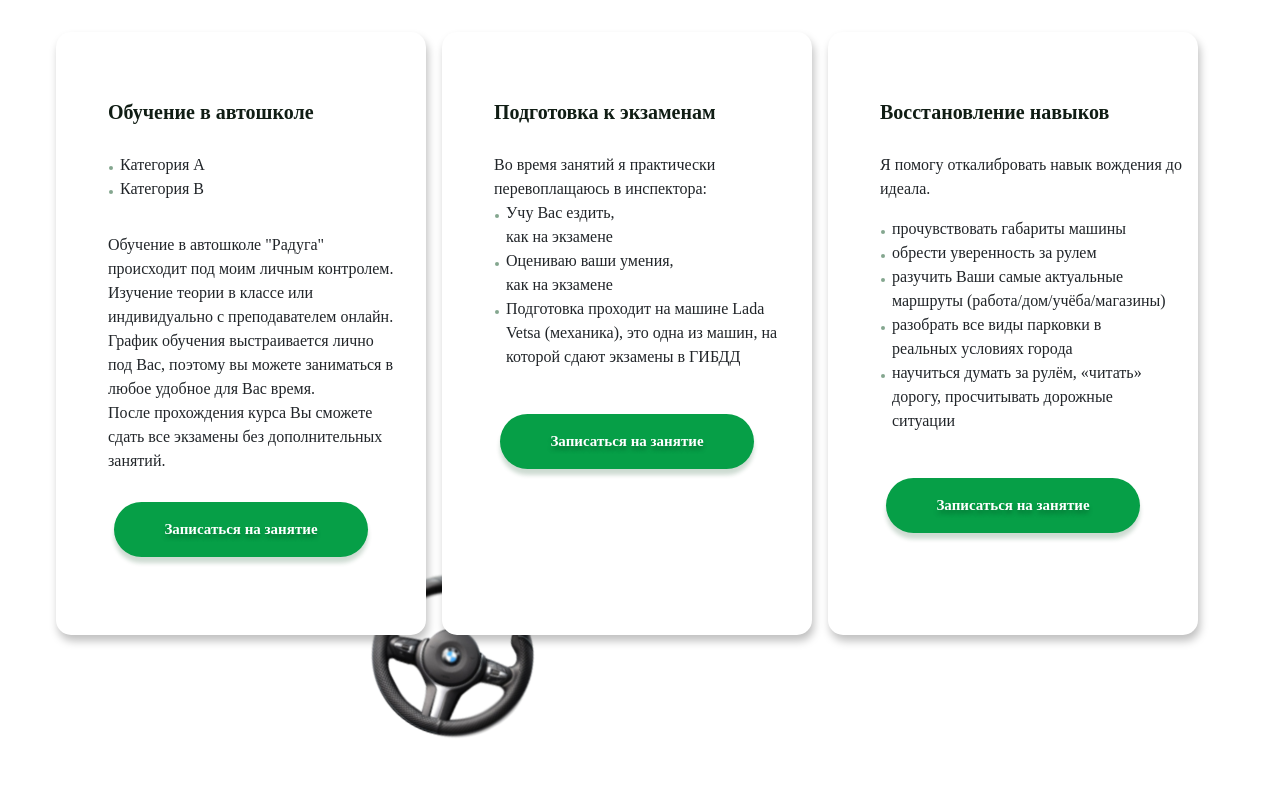
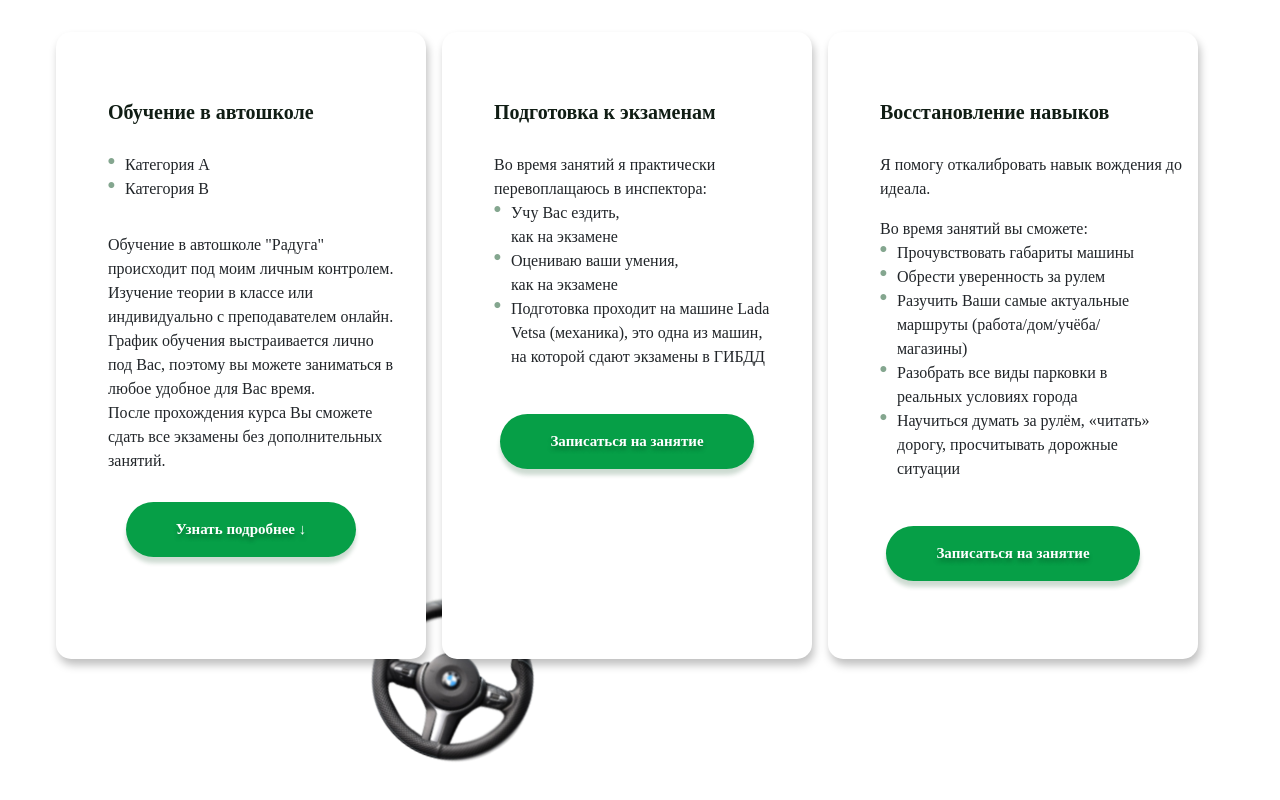
Before and after one commit to KOVALSKl/koval, a plain HTML site: page index.html in a window 1280 px wide. Shown: the part 1994-2794 px from the top of the page. Drawn offline with nearby package versions, Linux system fonts and the light colour scheme; a web font is replaced by a local one.

Commit message:
fixed bugs with text

```diff
--- a/index.html
+++ b/index.html
@@ -171,11 +171,9 @@
                                         </div>
                                     </div>
                                     <div class="service_footer">
-                                        <!-- <div class="link_button_container"> -->
                                         <a class="link_button" href="">
-                                            Записаться на занятие
+                                            Узнать подробнее ↓
                                         </a>
-                                        <!-- </div> -->
                                     </div>
                                 </div>
 
@@ -214,13 +212,14 @@
                                             навык вождения до идеала.
                                         </div>
                                         <div class="main_info">
+                                            Во время занятий вы сможете:
                                             <ul>
-                                                <li>прочувствовать габариты машины</li>
-                                                <li>обрести уверенность за рулем</li>
-                                                <li>разучить Ваши самые актуальные маршруты (работа/дом/учёба/магазины)
+                                                <li>Прочувствовать габариты машины</li>
+                                                <li>Обрести уверенность за рулем</li>
+                                                <li>Разучить Ваши самые актуальные маршруты (работа/дом/учёба/магазины)
                                                 </li>
-                                                <li>разобрать все виды парковки в реальных условиях города</li>
-                                                <li>научиться думать за рулём, «читать» дорогу, просчитывать дорожные
+                                                <li>Разобрать все виды парковки в реальных условиях города</li>
+                                                <li>Научиться думать за рулём, «читать» дорогу, просчитывать дорожные
                                                     ситуации</li>
                                             </ul>
                                         </div>
--- a/styles/style.css
+++ b/styles/style.css
@@ -90,6 +90,11 @@ html {
     padding: 0;
 
     list-style-image: none;
+    list-style-type: none;
+}
+
+.header_menu ul.menu_list>li {
+    position: initial;
     list-style-type: none;
 }
 
@@ -336,7 +341,22 @@ html {
 }
 
 ul {
-    list-style-image: url("../img/list.svg");
+    list-style-type: none;
+}
+
+li {
+    position: relative;
+    padding-left: 5px;
+}
+
+li::before {
+    content: "•";
+    color: rgba(9, 77, 32, 0.5);
+    font-size: 25px;
+
+    position: absolute;
+    top: -10px;
+    left: -13px;
 }
 
 .main_info {
@@ -670,7 +690,7 @@ ul {
 }
 
 .benefit_body {
-    padding: 0px 10px 72px 36px;
+    padding: 0px 10px 72px 34px;
 }
 
 .benefit_body ul {
@@ -783,12 +803,14 @@ ul {
 .step .step_body {
     padding-top: 39px;
     padding-bottom: 40px;
-    padding-right: 40px;
-}
+    padding-right: 47px;
 
-.roadtotherules .link_button {
-    /* width: 334px;
-    margin-left: -10px; */
+    font-style: normal;
+    font-weight: 400;
+    font-size: 24px;
+
+    color: #101D14;
+
 }
 
 .map_block_title .block_content {
```
